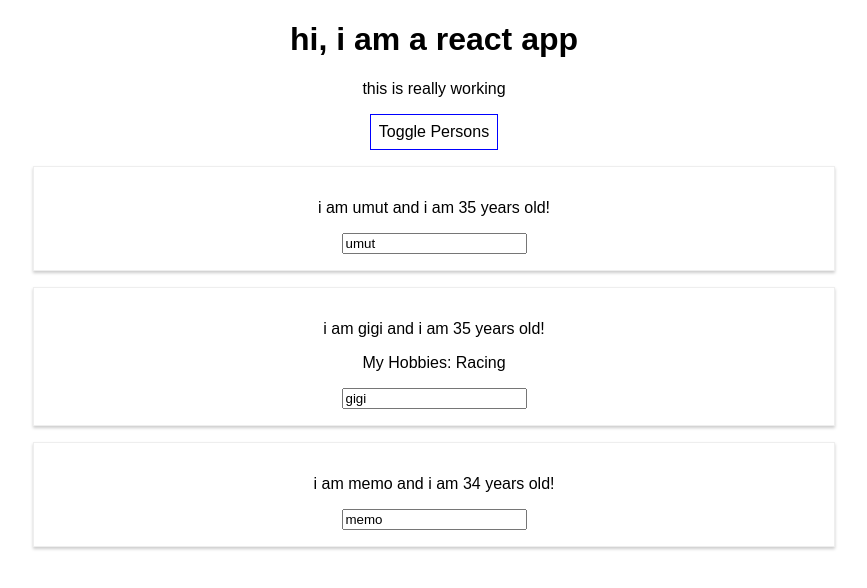
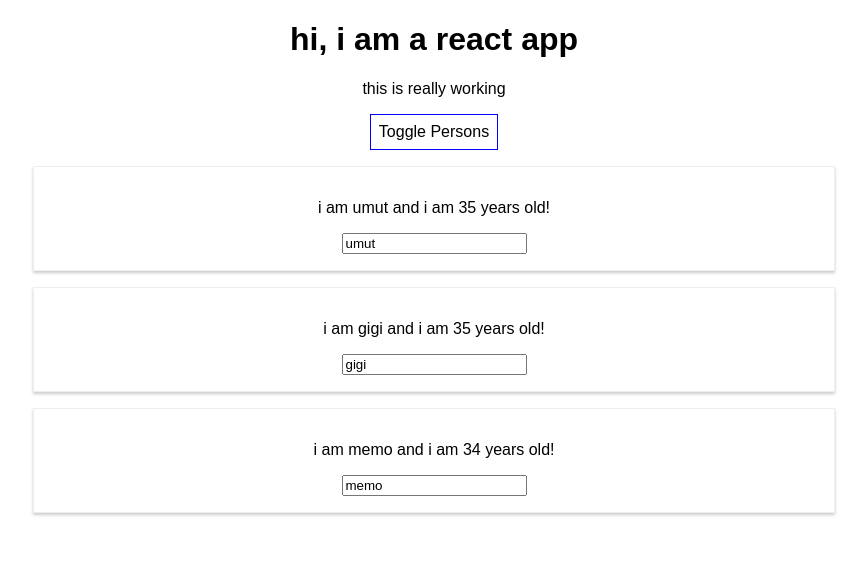
Before and after one commit to umutakin-dev/react-the-complete-guide, a React (Create React App) app in the folder demo-app/: page / in a window 1280 px wide. Both pictures are taken after a click on the button "Toggle Persons". Shown: the top 588 px of the page, without its empty margins (206-1073 px from the left). Built offline with nearby package versions, Linux system fonts and the light colour scheme.

Commit message:
react complete guide 056 - outputting lists

```diff
--- a/demo-app/src/App.js
+++ b/demo-app/src/App.js
@@ -54,19 +54,11 @@
     if (this.state.showPersons) {
       persons = (
         <div>
-          <Person
-            name={this.state.persons[0].name}
-            age={this.state.persons[0].age} />
-          <Person
-            name={this.state.persons[1].name}
-            age={this.state.persons[1].age}
-            click={this.switchNameHandler.bind(this, 'ydranthantalus')}
-            changed={this.nameChangeHandler} >
-              My Hobbies: Racing
-          </Person>
-          <Person
-            name={this.state.persons[2].name}
-            age={this.state.persons[2].age} />
+          { this.state.persons.map(person => {
+            return <Person
+              name={person.name}
+              age={person.age}/>
+          }) }
         </div>
       );
     }
```
